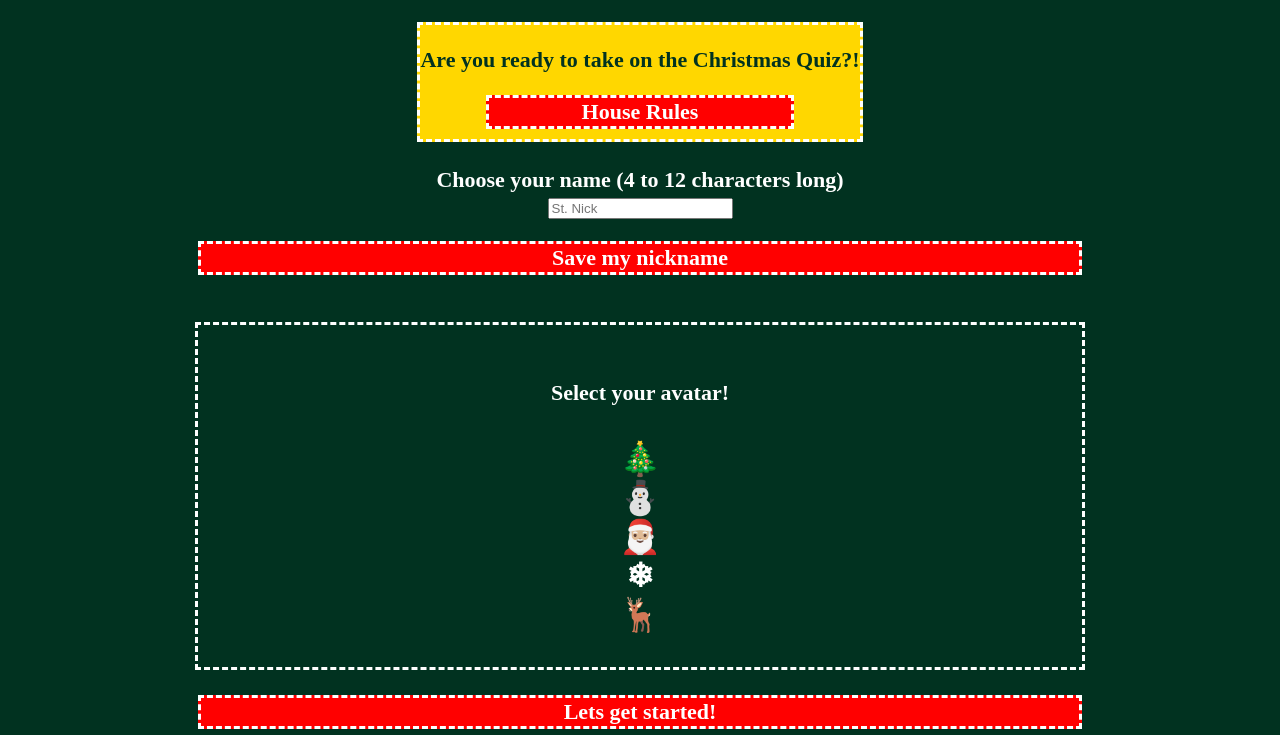
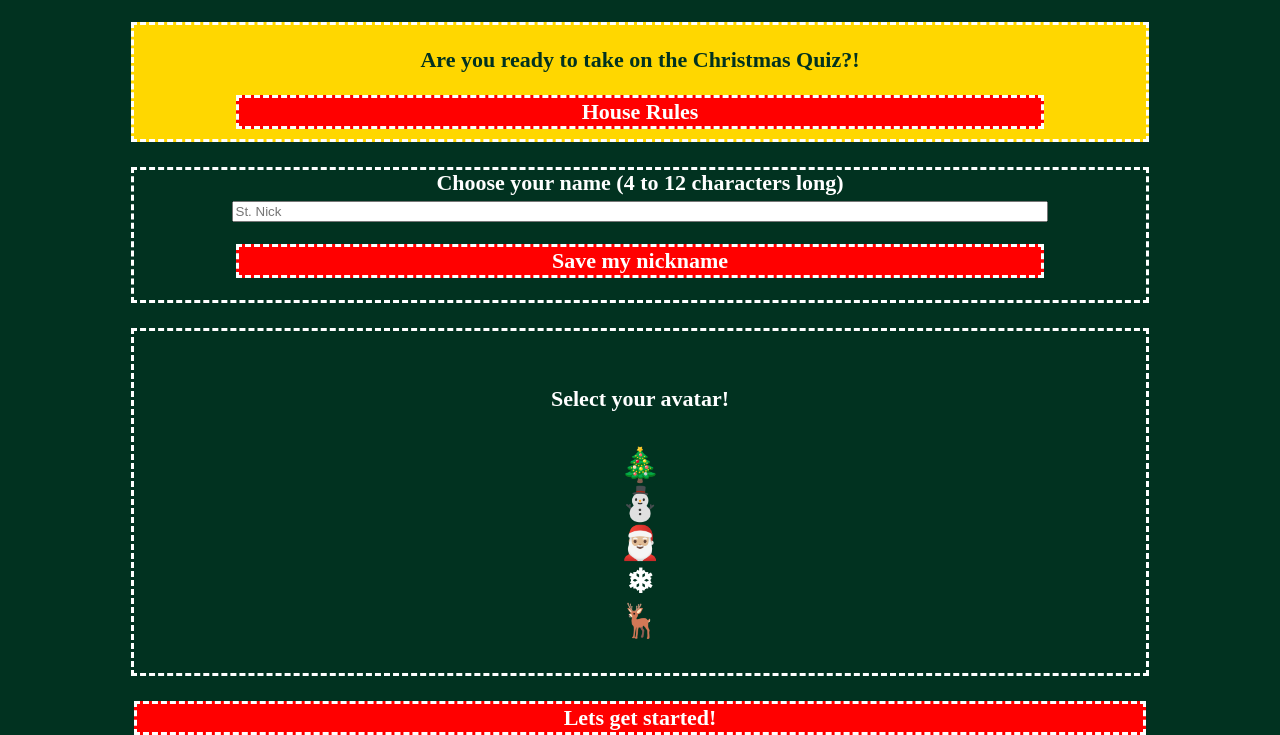
Before and after one commit to Ffionhaf96/msp-2-christmas-quiz, a plain HTML site: page index.html in a window 1280 px wide. Shown: the part 163-898 px from the top of the page. Drawn offline with Linux system fonts and the light colour scheme; a web font is replaced by a local one.

Commit message:
style: standardise components widths

```diff
--- a/assets/css/style.css
+++ b/assets/css/style.css
@@ -9,13 +9,14 @@ html {
     text-align: center;
 }
 
-/* Color variables */
+/* Color variables and Standard Units*/
 :root {
     --classic-red: rgba(255, 0, 0, 1);
     --evergreen-green: rgba(1, 50, 32, 1);
     --snowy-white: rgba(255, 255, 255, 1);
     --gold: rgba(255, 215, 0, 1);
     --midnight-blue: rgba(0, 0, 139, 1);
+    --component-width: 80%;
 }
 
 /* Grid template https://developer.mozilla.org/en-US/docs/Web/CSS/grid-template-areas */
@@ -61,7 +62,7 @@ header {
     border-width: 3px;
     /* Apply header to correct area in Grid layout */
     grid-area: header;
-    width: 90%;
+    width: var(--component-width);
     font-size: 22px;
     font-weight: 700;
 }
@@ -74,7 +75,7 @@ header {
     padding-bottom: 10px;
     /* Apply timer to correct area in Grid layout */
     grid-area: timer;
-    width: auto;
+    width: var(--component-width);
     font-size: 22px;
     font-weight: 700;
     align-self: center;
@@ -107,15 +108,23 @@ header {
 #house-rules-modal ul {
     font-family: 'Courier New', Courier, monospace;
     font-size: 22px;
+    width: var(--component-width);
 }
 
 #question {
     /* color: var(--classic-red); */
     /* Apply question to correct area in Grid layout */
     grid-area: question;
-    width: 100%;
+    border-color: var(--snowy-white);
+    border-style: dashed;
+    border-width: 3px;
+    width: 80%;
     font-size: 22px;
     font-weight: 700;
+}
+
+#name {
+    width: var(--component-width);
 }
 
 main {
@@ -123,7 +132,7 @@ main {
     border-style: dashed;
     border-width: 3px;
     grid-area: main;
-    width: 70%;
+    width: var(--component-width);
     font-size: 22px;
     font-weight: 700;
 }
@@ -135,7 +144,7 @@ button {
     border-style: dashed;
     border-width: 3px;
     grid-area: button;
-    width: 70%;
+    width: var(--component-width);
     /* Specify font again because it wasn't cascading */
     font-family: 'Mountains of Christmas', serif;
     font-size: 22px;
```
